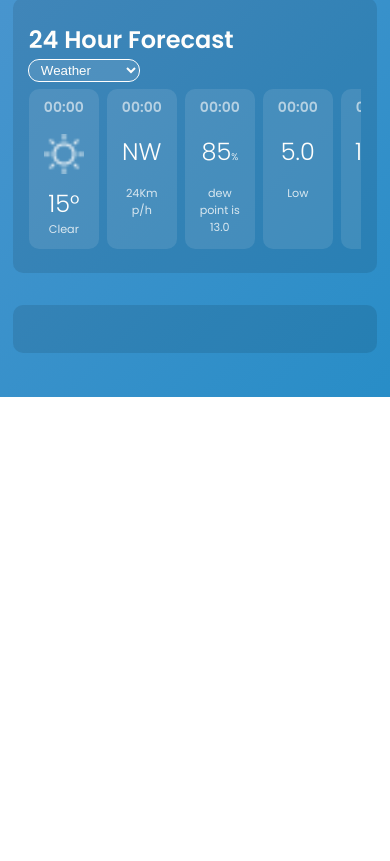
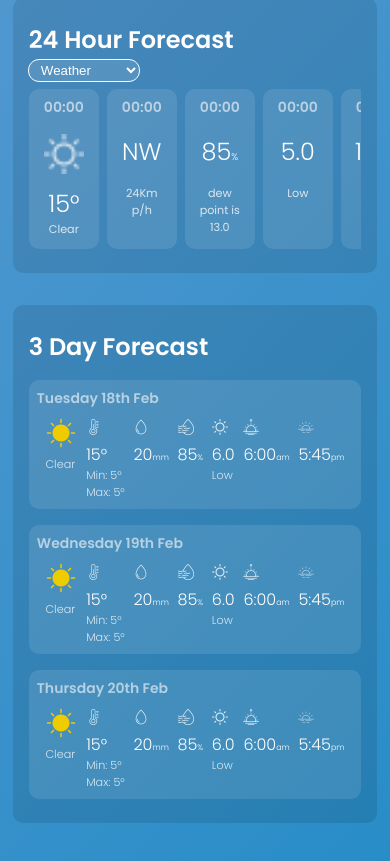
Before and after one commit to brodiehunt/weather-app, a website: page index.html in a window 390 px wide. Shown: the part 911-1772 px from the top of the page. Before the commit the page ends 1308 px from the top, so only its background shows below. Drawn offline with nearby package versions, Linux system fonts and the light colour scheme.

Commit message:
3 day forecast section completed HTML/CSS (Mobile/tablet/desktop)

```diff
--- a/index.html
+++ b/index.html
@@ -199,7 +199,115 @@
 
     </div>
     <div class="day-container">
-
+      <h2 class="title">3 Day Forecast</h2>
+      <div class="day-item">
+        <h3>Tuesday 18th Feb</h3>
+        <div class="flex-row-container">
+          <div class="condition inline-container">
+            <img src="/imgs/logo-icon.png">
+            <p class="description">Clear</p>
+          </div>
+          <div class="temperature inline-container">
+            <img src="/imgs/thermometer.png">
+            <p class="temp-av main">15°</p>
+            <p class="min">Min: 5°</p>
+            <p class="max">Max: 5°</p>
+          </div>
+          <div class="precipitation inline-container">
+            <img src="/imgs/water.png">
+            <p class="precip-av main">20<span class="measurement">mm</span></p>
+          </div>
+          <div class="humidity inline-container">
+            <img src="/imgs/humidity.png">
+            <p class="humidity-av main">85<span class="measurement">%</span></p>
+          </div>
+          <div class="UV-index inline-container">
+            <img src="/imgs/sun.png">
+            <p class="UV-av main">6.0</p>
+            <p class="descr">Low</p>
+          </div>
+          <div class="sunrise inline-container">
+            <img src="/imgs/sunrise.png">
+            <p class="time main">6:00<span class="measurement">am</span></p>
+          </div>
+          <div class="sunset inline-container">
+            <img src="/imgs/sunset.png">
+            <p class="time main">5:45<span class="measurement">pm</span></p>
+          </div>
+        </div>
+      </div>
+      <div class="day-item">
+        <h3>Wednesday 19th Feb</h3>
+        <div class="flex-row-container">
+          <div class="condition inline-container">
+            <img src="/imgs/logo-icon.png">
+            <p class="description">Clear</p>
+          </div>
+          <div class="temperature inline-container">
+            <img src="/imgs/thermometer.png">
+            <p class="temp-av main">15°</p>
+            <p class="min">Min: 5°</p>
+            <p class="max">Max: 5°</p>
+          </div>
+          <div class="precipitation inline-container">
+            <img src="/imgs/water.png">
+            <p class="precip-av main">20<span class="measurement">mm</span></p>
+          </div>
+          <div class="humidity inline-container">
+            <img src="/imgs/humidity.png">
+            <p class="humidity-av main">85<span class="measurement">%</span></p>
+          </div>
+          <div class="UV-index inline-container">
+            <img src="/imgs/sun.png">
+            <p class="UV-av main">6.0</p>
+            <p class="descr">Low</p>
+          </div>
+          <div class="sunrise inline-container">
+            <img src="/imgs/sunrise.png">
+            <p class="time main">6:00<span class="measurement">am</span></p>
+          </div>
+          <div class="sunset inline-container">
+            <img src="/imgs/sunset.png">
+            <p class="time main">5:45<span class="measurement">pm</span></p>
+          </div>
+        </div>
+      </div>
+      <div class="day-item">
+        <h3>Thursday 20th Feb</h3>
+        <div class="flex-row-container">
+          <div class="condition inline-container">
+            <img src="/imgs/logo-icon.png">
+            <p class="description">Clear</p>
+          </div>
+          <div class="temperature inline-container">
+            <img src="/imgs/thermometer.png">
+            <p class="temp-av main">15°</p>
+            <p class="min">Min: 5°</p>
+            <p class="max">Max: 5°</p>
+          </div>
+          <div class="precipitation inline-container">
+            <img src="/imgs/water.png">
+            <p class="precip-av main">20<span class="measurement">mm</span></p>
+          </div>
+          <div class="humidity inline-container">
+            <img src="/imgs/humidity.png">
+            <p class="humidity-av main">85<span class="measurement">%</span></p>
+          </div>
+          <div class="UV-index inline-container">
+            <img src="/imgs/sun.png">
+            <p class="UV-av main">6.0</p>
+            <p class="descr">Low</p>
+          </div>
+          <div class="sunrise inline-container">
+            <img src="/imgs/sunrise.png">
+            <p class="time main">6:00<span class="measurement">am</span></p>
+          </div>
+          <div class="sunset inline-container">
+            <img src="/imgs/sunset.png">
+            <p class="time main">5:45<span class="measurement">pm</span></p>
+          </div>
+        </div>
+      </div>
     </div>
   </div>
   <script src="script.js"></script>
--- a/style.css
+++ b/style.css
@@ -537,6 +537,41 @@ header input:active:after {
   margin: 2rem auto;
 }
 
+.day-container .day-item {
+  border-radius: 10px;
+  background-color: rgba(255,255,255, 0.1);
+  padding: 0.5rem;
+  margin-top: 1rem;
+}
+
+.day-item h3 {
+  font-weight: 600;
+  font-size: 14px;
+  margin-bottom: 0.5rem;
+  color: var(--text-transparent-6);
+}
+
+.day-item .flex-row-container {
+  display: flex;
+  flex-wrap: nowrap;
+  justify-content: space-evenly;
+}
+
+.day-item p {
+  font-weight: 300;
+  font-size: 0.7rem;
+  color: var(--text-transparent-8);
+}
+
+.inline-container .main {
+  font-size: 1rem;
+  color: var(--text);
+}
+
+.inline-container .main .measurement {
+  font-size: 0.5rem;
+}
+
 
 /* Tablet screen size styles */
 
@@ -576,14 +611,15 @@ header input:active:after {
 
   .hourly-container {
     width: 100%;
-    margin-top: 0;
-    grid-row: 1/5;
+    margin: 0 auto;
+    grid-row: 1/4;
   }
 
   .day-container {
     width: 100%;
-    grid-row: 5/10;
+    grid-row: 4/10;
     margin-top: 0;
+
   }
 
 
```
Also changed, not shown: imgs/sunrise.png (added).
